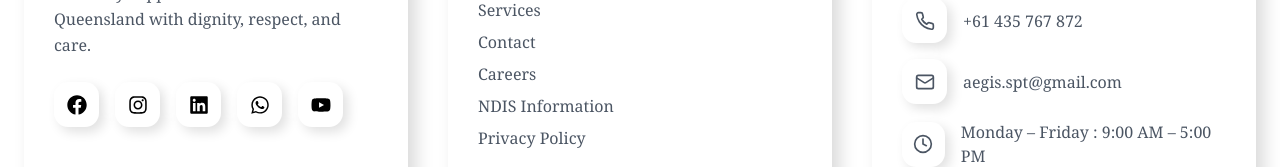
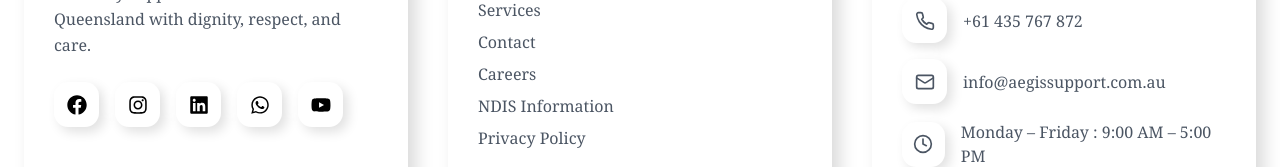
Before and after one commit to praneethbabu/AgesSupport, a React (Vite) app: page /privacypolicy in a window 1280 px wide. Shown: the part 2732-2899 px from the top of the page. Built offline with nearby package versions, Linux system fonts and the light colour scheme.

Commit message:
Update the website

```diff
--- a/src/components/Footer.tsx
+++ b/src/components/Footer.tsx
@@ -188,7 +188,7 @@ const Footer: React.FC = () => {
                   <Mail size={20} className="footer-icon" />
                 </div>
                 <a href="mailto:aegis.spt@gmail.com" className="footer-link">
-                  aegis.spt@gmail.com
+                info@aegissupport.com.au
                 </a>
               </li>
 
```
